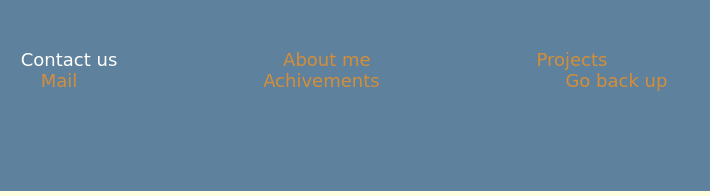
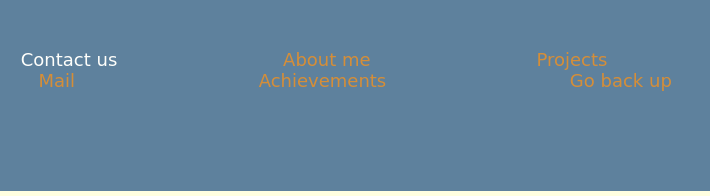
Before and after one commit to Shimona012/Portfolio, a plain HTML site: page index.html in a window 1280 px wide. Shown: the part 633-829 px from the top of the page, 153-863 px from the left. Drawn offline with Linux system fonts and the light colour scheme.

Commit message:
Update index.html

```diff
--- a/index.html
+++ b/index.html
@@ -44,7 +44,7 @@
           <br>
         </div>  <div class="f2">
         <a href="m.html"> Mail</a>
-        <a href="Achivements.html">Achivements</a>
+        <a href="Achivements.html">Achievements</a>
         <a href="index.html">Go back up</a>
         <br>
     </div>
```
